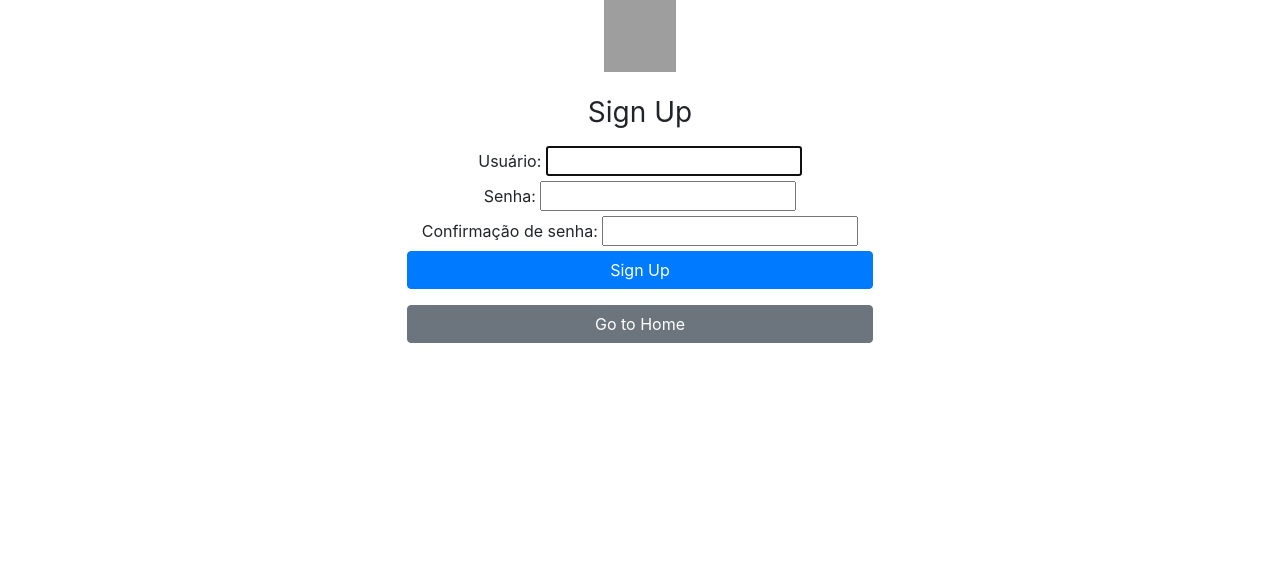
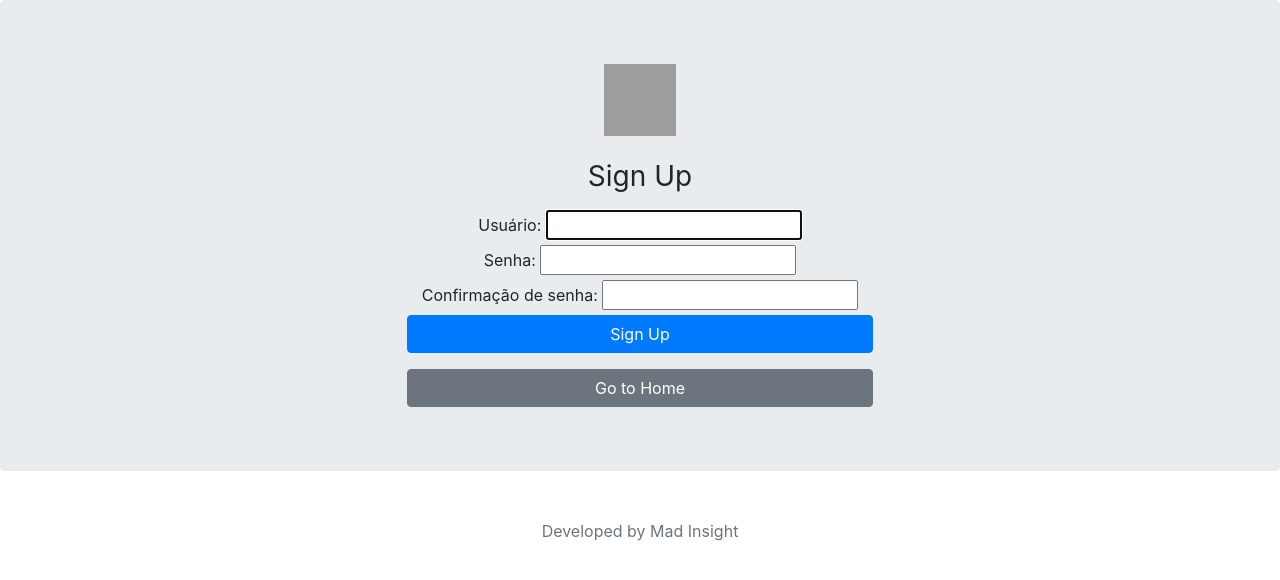
Before and after one commit to guilhermer1307/dietmaker, a Django app: page /register/ in a window 1280 px wide. Shown: the top 580 px of the page. Run offline with Django 3.2, Linux system fonts and the light colour scheme; some libraries are stand-ins or nearby versions; grey boxes are pictures that could not be loaded.

Commit message:
coisas inuteis
mudei apenas a cor do fundo -.-

```diff
--- a/dietmaker/dietmaker/accounts/templates/accounts/signup.html
+++ b/dietmaker/dietmaker/accounts/templates/accounts/signup.html
@@ -3,8 +3,9 @@
 {% block title %}register{% endblock %}
 
 {% block content %}
+
 <body class="text-center">
-  	<div class="container">
+    <div class="jumbotron jumbotron">
         <div class="row justify-content-md-center">
             <div class="col-md-auto">
                 <form class="form-signin" method="post">
@@ -14,7 +15,7 @@
                     <fieldset>
                         {{form.non_field_erros}}
                         {% for field in form %}
-				  <div class="col-md-auto">
+                        <div class="col-md-auto ">
                             {{ field.label_tag }}
                             {{ field }}
                             {{ field.errors }}
@@ -28,5 +29,12 @@
             </div>
         </div>
     </div>
+    <footer class="footer mt-auto py-3">
+        <div class="container">
+            <div class="d-flex justify-content-center">
+                <span class="text-muted">Developed by Mad Insight</span>
+            </div>
+        </div>
+    </footer>
 </body>
 {% endblock %}
```
Also changed, not shown: dietmaker/dietmaker/accounts/templates/accounts/signin.html (+8 -1 lines), dietmaker/db.sqlite3. Lines whose indentation alone changed are shown as unchanged.
